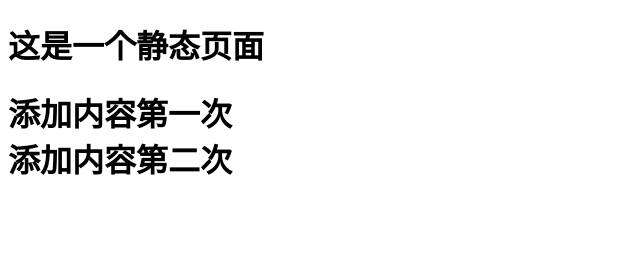
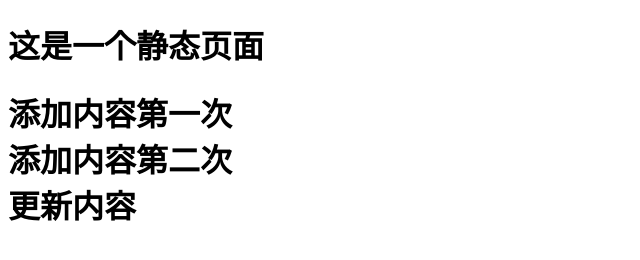
Before and after one commit to 1151508346/test3, a plain HTML site: page index.html in a window 1280 px wide. Shown: the whole page, without its empty margins (0-640 px from the left). Drawn offline with Linux system fonts and the light colour scheme.

Commit message:
更新内容

```diff
--- a/index.html
+++ b/index.html
@@ -12,6 +12,7 @@
     <script type='text/javascript'>
         var addOne = document.getElementById('addOne')
         addOne.innerHTML += '<div>添加内容第二次</div>'
+        addOne.innerHTML += '<div>更新内容</div>'
     </script>
 </body>
 </html>
```
